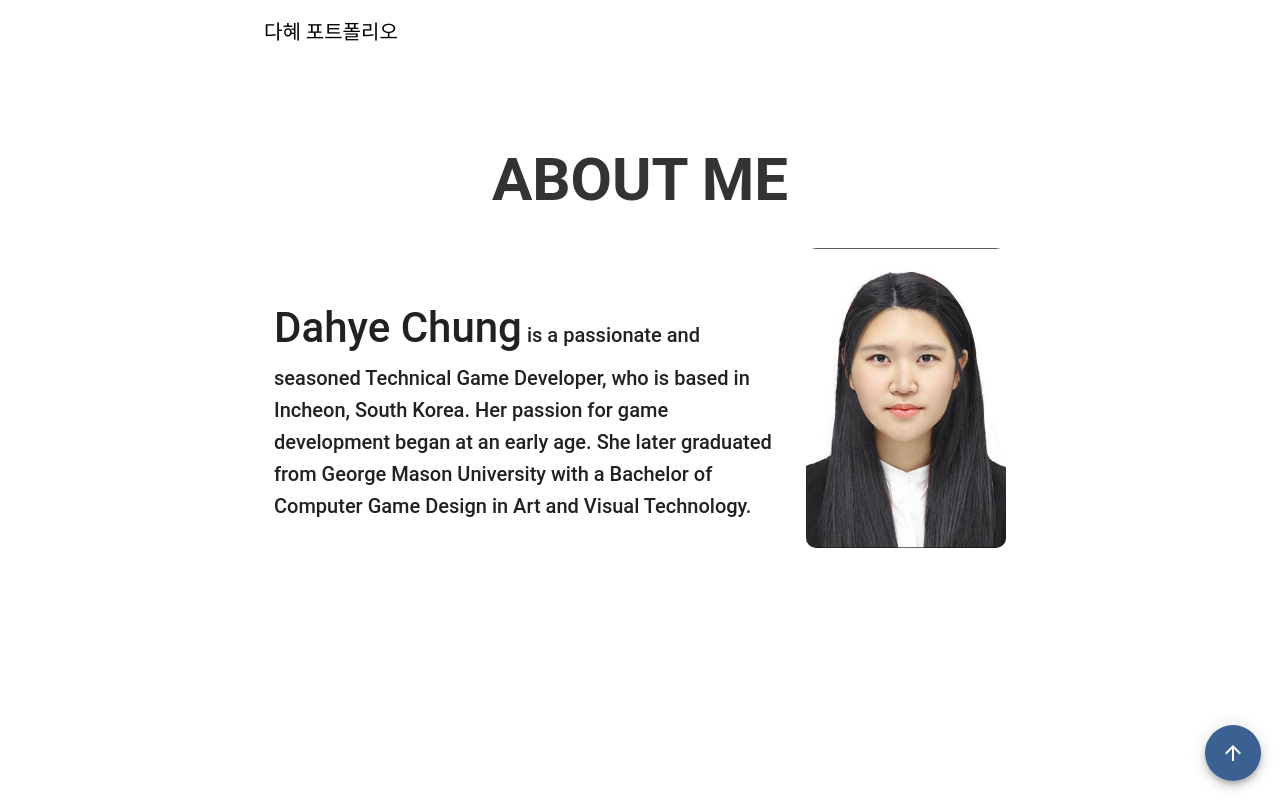
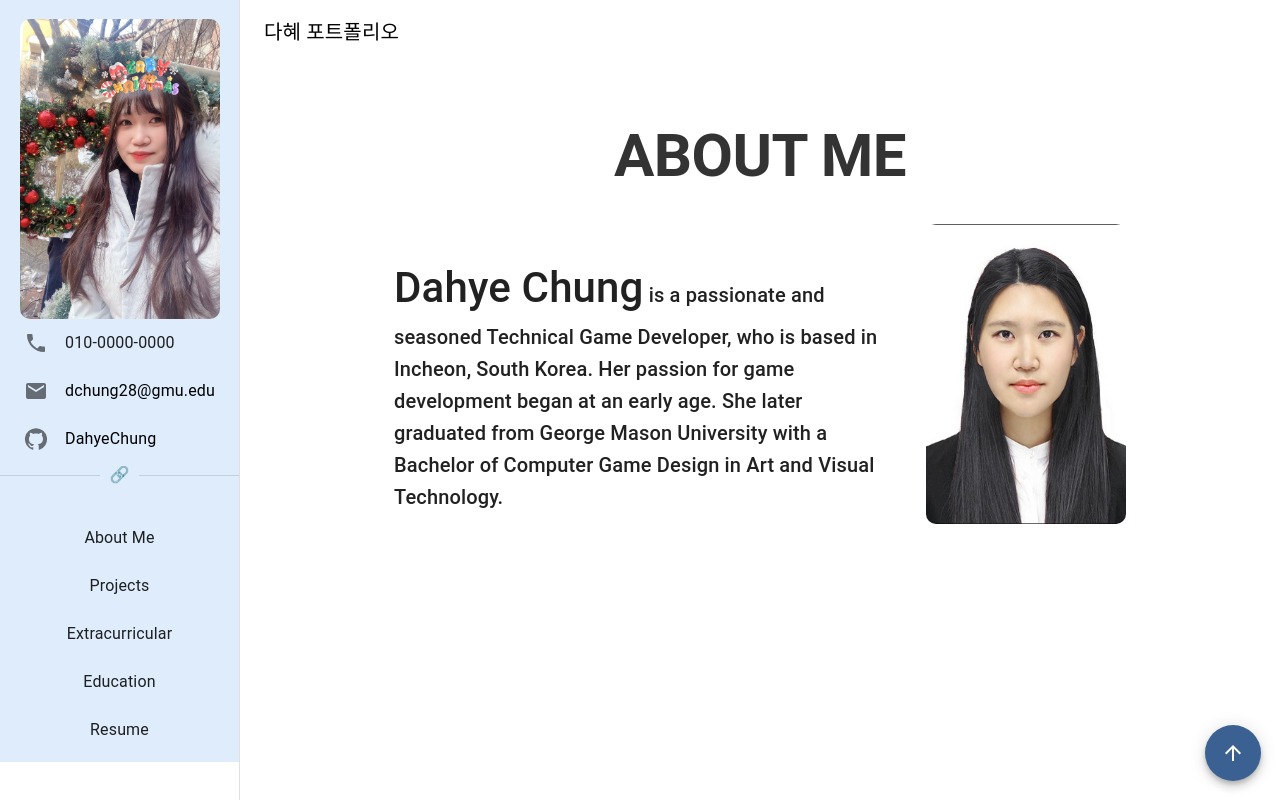
Before and after one commit to DahyeChung/DahyeChung, a React (Create React App) app: page / in a window 1280 px wide. Shown: the top 802 px of the page. Built offline with nearby package versions, Linux system fonts and the light colour scheme; a small style sheet from the web is missing.

Commit message:
OPD-25 [feat]: 네비게이션 반응형 구현

```diff
--- a/src/App.tsx
+++ b/src/App.tsx
@@ -1,100 +1,36 @@
 import * as React from "react";
-import { styled, useTheme } from "@mui/material/styles";
-import CssBaseline from "@mui/material/CssBaseline";
-import MuiAppBar, { AppBarProps as MuiAppBarProps } from "@mui/material/AppBar";
-
 import {
-  Email,
-  GitHub,
-  Phone,
-  Menu,
-  ChevronLeft,
-  ChevronRight,
-  ArrowUpward,
-} from "@mui/icons-material";
-
-import { ThemeProvider } from "@emotion/react";
-
-import {
+  AppBar,
+  Box,
+  CssBaseline,
+  Divider,
   Drawer,
-  Box,
-  Divider,
+  IconButton,
+  List,
+  ListItem,
+  ListItemButton,
+  ListItemIcon,
+  ListItemText,
+  Toolbar,
   Typography,
-  List,
-  Toolbar,
-  ListItemText,
-  ListItemButton,
-  ListItem,
-  IconButton,
   Avatar,
-  ListItemIcon,
+  Fab,
   Link,
-  createTheme,
-  Fab,
 } from "@mui/material";
 
+import MenuIcon from "@mui/icons-material/Menu";
+import { ArrowUpward, Email, GitHub, Phone } from "@mui/icons-material";
+import { styled } from "@mui/material/styles";
+
+import profile from "./assets/images/profile.png";
 import AboutMe from "./components/AboutMe";
 import Projects from "./components/Projects";
 import Extracurricular from "./components/Extracurricular";
 import Education from "./components/Education";
 import Resume from "./components/Resume";
-
-import profile from "./assets/images/profile.png";
 import Footer from "./components/Footer";
 
 const drawerWidth = 240;
-
-const typoTheme = createTheme({
-  typography: {
-    fontFamily: [
-      "GmarketSans", // Use Gmarket Sans here
-      "Roboto",
-      '"Helvetica Neue"',
-      "Arial",
-      "sans-serif",
-    ].join(","),
-  },
-});
-
-const Main = styled("main", { shouldForwardProp: (prop) => prop !== "open" })<{
-  open?: boolean;
-}>(({ theme, open }) => ({
-  flexGrow: 1,
-
-  transition: theme.transitions.create("margin", {
-    easing: theme.transitions.easing.sharp,
-    duration: theme.transitions.duration.leavingScreen,
-  }),
-  marginLeft: `-${drawerWidth}px`,
-  ...(open && {
-    transition: theme.transitions.create("margin", {
-      easing: theme.transitions.easing.easeOut,
-      duration: theme.transitions.duration.enteringScreen,
-    }),
-    marginLeft: 0,
-  }),
-}));
-
-interface AppBarProps extends MuiAppBarProps {
-  open?: boolean;
-}
-
-const AppBar = styled(MuiAppBar, {
-  shouldForwardProp: (prop) => prop !== "open",
-})<AppBarProps>(({ theme, open }) => ({
-  transition: theme.transitions.create(["margin", "width"], {
-    easing: theme.transitions.easing.sharp,
-    duration: theme.transitions.duration.leavingScreen,
-  }),
-  ...(open && {
-    width: `calc(100% - ${drawerWidth}px)`,
-    marginLeft: `${drawerWidth}px`,
-    transition: theme.transitions.create(["margin", "width"], {
-      easing: theme.transitions.easing.easeOut,
-      duration: theme.transitions.duration.enteringScreen,
-    }),
-  }),
-}));
 
 const DrawerHeader = styled("div")(({ theme }) => ({
   display: "flex",
@@ -103,7 +39,13 @@ const DrawerHeader = styled("div")(({ theme }) => ({
   ...theme.mixins.toolbar,
   justifyContent: "flex-end",
   boxShadow: "none",
+  flexDirection: "column",
+  flexShrink: 0,
 }));
+
+interface Props {
+  window?: () => Window;
+}
 
 type navigationType = {
   title: string;
@@ -131,19 +73,28 @@ const internalNavigations: navigationType[] = [
   },
 ];
 
-export default function App() {
-  const theme = useTheme();
-  const [open, setOpen] = React.useState(true); // 네비게이션 바 디폴트 상태
+export default function App(props: Props) {
+  const { window: propWindow } = props;
+  const [mobileOpen, setMobileOpen] = React.useState(false);
+  const [isClosing, setIsClosing] = React.useState(false);
 
-  const handleDrawerOpen = () => {
-    setOpen(true);
+  const handleDrawerClose = () => {
+    setIsClosing(true);
+    setMobileOpen(false);
   };
 
-  const handleDrawerClose = () => {
-    setOpen(false);
+  const handleDrawerTransitionEnd = () => {
+    setIsClosing(false);
+  };
+
+  const handleDrawerToggle = () => {
+    if (!isClosing) {
+      setMobileOpen(!mobileOpen);
+    }
   };
 
   const scrollToSection = (title: string) => {
+    const customWindow = propWindow ? propWindow() : window;
     const element = document.getElementById(
       title.toLowerCase().replace(" ", "-")
     );
@@ -151,62 +102,24 @@ export default function App() {
       const offset = document.querySelector("header")?.offsetHeight;
       console.log("offset", offset);
       const elementPosition =
-        element.getBoundingClientRect().top + window.pageYOffset;
-      window.scrollTo({
+        element.getBoundingClientRect().top + customWindow.pageYOffset;
+      customWindow.scrollTo({
         top: elementPosition - (offset || 0),
         behavior: "smooth",
       });
     }
   };
 
-  return (
-    <ThemeProvider theme={typoTheme}>
-      <Box sx={{ display: "flex" }}>
-        <CssBaseline />
-        <AppBar elevation={0} position="fixed" open={open}>
-          <Toolbar sx={{ backgroundColor: "white" }}>
-            <IconButton
-              color="inherit"
-              aria-label="open drawer"
-              onClick={handleDrawerOpen}
-              edge="start"
-              sx={{ mr: 2, ...(open && { display: "none" }) }}
-            >
-              <Menu style={{ color: "black" }} />
-            </IconButton>
-            <Link href="/" sx={{ textDecoration: "none" }}>
-              <Typography color="black" variant="h6" noWrap component="div">
-                다혜 포트폴리오
-              </Typography>
-            </Link>
-          </Toolbar>
-        </AppBar>
-        {/* 왼쪽 네비게이션 영역 시작 */}
-        {/* <Drawer
+  const drawer = (
+    <Box bgcolor="#DEECFC">
+      <DrawerHeader>
+        <Avatar
           sx={{
-            width: drawerWidth,
-            flexShrink: 1,
-            "& .MuiDrawer-paper": {
-              width: drawerWidth,
-              boxSizing: "border-box",
-              backgroundColor: "#DEECFC",
-            },
+            marginTop: "1.2rem",
+            width: "200px",
+            height: "300px",
+            borderRadius: "10px",
           }}
-          variant="persistent"
-          anchor="left"
-          open={open}
-        >
-          <DrawerHeader
-            sx={{ display: "flex", flexDirection: "column", flexShrink: 0 }}
-          >
-            <IconButton
-              sx={{ alignSelf: "flex-end", margin: "0.5rem 0" }}
-              onClick={handleDrawerClose}
-            >
-              {theme.direction === "ltr" ? <ChevronLeft /> : <ChevronRight />}
-            </IconButton>
-            <Avatar
-              sx={{ width: "200px", height: "300px", borderRadius: "10px" }}
           src={profile}
           variant="square"
         />
@@ -214,10 +127,7 @@ export default function App() {
           <ListItemIcon>
             <Phone />
           </ListItemIcon>
-              <ListItemText
-                sx={{ marginLeft: "-15px" }}
-                primary="010-0000-0000"
-              />
+          <ListItemText sx={{ marginLeft: "-15px" }} primary="010-0000-0000" />
         </ListItem>
         <ListItem>
           <ListItemIcon>
@@ -256,6 +166,7 @@ export default function App() {
                     textDecoration: "underline",
                   },
                 }}
+                target="_blank"
                 href="https://github.com/DahyeChung"
               >
                 DahyeChung
@@ -274,18 +185,92 @@ export default function App() {
           </ListItem>
         ))}
       </List>
-        </Drawer> */}
-        {/* 왼쪽 네비게이션 끝 */}
-        {/* TODO : 네비게이션 컨텐츠 순서 수정*/}
-        <Main open={open}>
-          <DrawerHeader />
+    </Box>
+  );
+
+  const container =
+    propWindow !== undefined ? () => propWindow().document.body : undefined;
+
+  return (
+    <Box sx={{ display: "flex" }}>
+      <CssBaseline />
+      <AppBar
+        elevation={0}
+        position="fixed"
+        sx={{
+          width: { sm: `calc(100% - ${drawerWidth}px)` },
+          ml: { sm: `${drawerWidth}px` },
+        }}
+      >
+        <Toolbar sx={{ backgroundColor: "white" }}>
+          <IconButton
+            color="inherit"
+            aria-label="open drawer"
+            edge="start"
+            onClick={handleDrawerToggle}
+            sx={{ mr: 2, display: { sm: "none" } }}
+          >
+            <MenuIcon style={{ color: "black" }} />
+          </IconButton>
+          <Link href="/" sx={{ textDecoration: "none" }}>
+            <Typography color="black" variant="h6" noWrap component="div">
+              다혜 포트폴리오
+            </Typography>
+          </Link>
+        </Toolbar>
+      </AppBar>
+      <Box
+        component="nav"
+        sx={{ width: { sm: drawerWidth }, flexShrink: { sm: 0 } }}
+        aria-label="mailbox folders"
+      >
+        <Drawer
+          container={container}
+          variant="temporary"
+          open={mobileOpen}
+          onTransitionEnd={handleDrawerTransitionEnd}
+          onClose={handleDrawerClose}
+          ModalProps={{
+            keepMounted: true,
+          }}
+          sx={{
+            display: { xs: "block", sm: "none" },
+            "& .MuiDrawer-paper": {
+              boxSizing: "border-box",
+              width: drawerWidth,
+              backgroundColor: "#DEECFC",
+            },
+          }}
+        >
+          {drawer}
+        </Drawer>
+        <Drawer
+          variant="permanent"
+          sx={{
+            display: { xs: "none", sm: "block" },
+            "& .MuiDrawer-paper": {
+              boxSizing: "border-box",
+              width: drawerWidth,
+            },
+          }}
+          open
+        >
+          {drawer}
+        </Drawer>
+      </Box>
+      <Box
+        component="main"
+        sx={{
+          flexGrow: 1,
+          width: { sm: `calc(100% - ${drawerWidth}px)` },
+        }}
+      >
         <AboutMe />
         <Projects />
         <Extracurricular />
         <Education />
         <Resume />
         <Footer />
-        </Main>
       </Box>
       <Fab
         onClick={() => {
@@ -306,6 +291,6 @@ export default function App() {
       >
         <ArrowUpward />
       </Fab>
-    </ThemeProvider>
+    </Box>
   );
 }
--- a/src/components/AboutMe.tsx
+++ b/src/components/AboutMe.tsx
@@ -3,23 +3,19 @@ import formalprofile from "../assets/images/formalProfile.jpg";
 import Title from "./Title";
 
 function AboutMe() {
-  const isMobile = useMediaQuery("(max-width:720px)");
   return (
-    <Box id="about-me" mb="5rem">
+    <Box marginTop="80px" id="about-me" mb="5rem">
       <Container
         sx={{
-          display: "flex",
-          alignItems: "center",
-          justifyContent: "center",
-          flexDirection: "column",
           minHeight: "calc(100vh - 56px)",
           position: "relative",
-          bottom: isMobile ? "0" : "80px",
+          top: "40px",
         }}
       >
         <Title mb="2rem" title="ABOUT ME" />
         <Box
           display="flex"
+          flexShrink={1}
           flexDirection={{
             xs: "column-reverse",
             sm: "column-reverse",
@@ -30,24 +26,22 @@ function AboutMe() {
           gap="2rem"
         >
           {/* Adjust the maxWidth below to control the width of the text */}
-          <Typography variant="h6" maxWidth="500px" flex="1">
+          <Typography variant="h6" maxWidth="500px" flex={1}>
             <span style={{ fontSize: "2.1em" }}>Dahye Chung</span> is a
             passionate and seasoned Technical Game Developer, who is based in
             Incheon, South Korea. Her passion for game development began at an
             early age. She later graduated from George Mason University with a
             Bachelor of Computer Game Design in Art and Visual Technology.
           </Typography>
-          <div
+          <img
+            alt="formalprofile"
             style={{
+              borderRadius: "10px",
               marginBottom: "1.2rem",
-              height: "300px",
-              minWidth: "200px",
-              backgroundImage: `url(${formalprofile})`,
-              backgroundRepeat: "no-repeat",
-              backgroundSize: "cover",
-              backgroundPosition: "right 35% bottom 75%",
-              borderRadius: "10px",
             }}
+            width="200px"
+            height="300px"
+            src={formalprofile}
           />
         </Box>
       </Container>
```
Also changed, not shown: src/components/Extracurricular.tsx (+5 -2 lines). Lines whose indentation alone changed are shown as unchanged.
